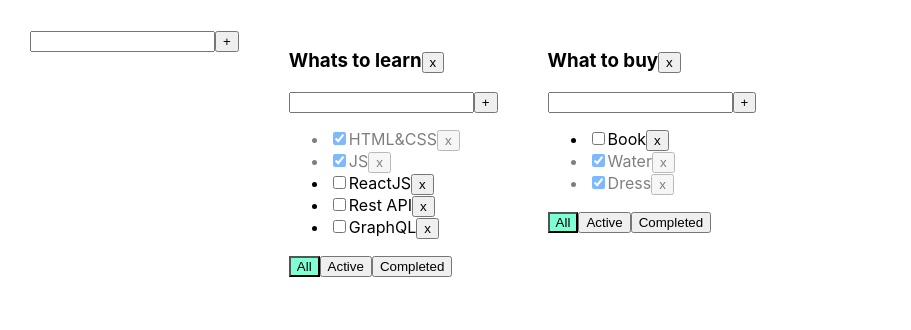
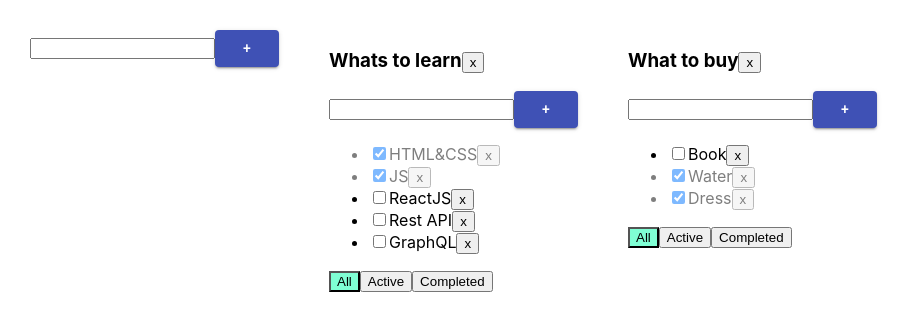
Before and after one commit to irina-lat/my-app-todolist, a React (Create React App) app: page / in a window 1280 px wide. Shown: the top 330 px of the page, without its empty margins (0-911 px from the left). Built offline with nearby package versions, Linux system fonts and the light colour scheme.

Commit message:
add material UI

```diff
--- a/package.json
+++ b/package.json
@@ -3,6 +3,8 @@
   "version": "0.1.0",
   "private": true,
   "dependencies": {
+    "@material-ui/core": "^4.12.4",
+    "@mui/icons-material": "^5.8.4",
     "@testing-library/jest-dom": "^5.14.1",
     "@testing-library/react": "^13.0.0",
     "@testing-library/user-event": "^13.2.1",
--- a/src/AddItemForm.tsx
+++ b/src/AddItemForm.tsx
@@ -1,3 +1,4 @@
+import { Button } from "@material-ui/core";
 import React, {ChangeEvent, KeyboardEvent, useState} from "react";
 import cl from "./Toodolist.module.css";
 
@@ -38,7 +39,8 @@ function AddItemForm(props: AddItemFormPropsType) {
                    value={newTitle}
                    onChange={onChangeHandler}
             />
-            <button onClick={addTaskHandler}>+</button>
+            {/*<button onClick={addTaskHandler}>+</button>*/}
+            <Button onClick={addTaskHandler} variant={"contained"} color={"primary"}>+</Button>
             {error && <div className={cl.errorMessage}>{error}</div>}
         </div>
     )
```
Also changed, not shown: 1 other file (tests, documents, lock files or other folders).
